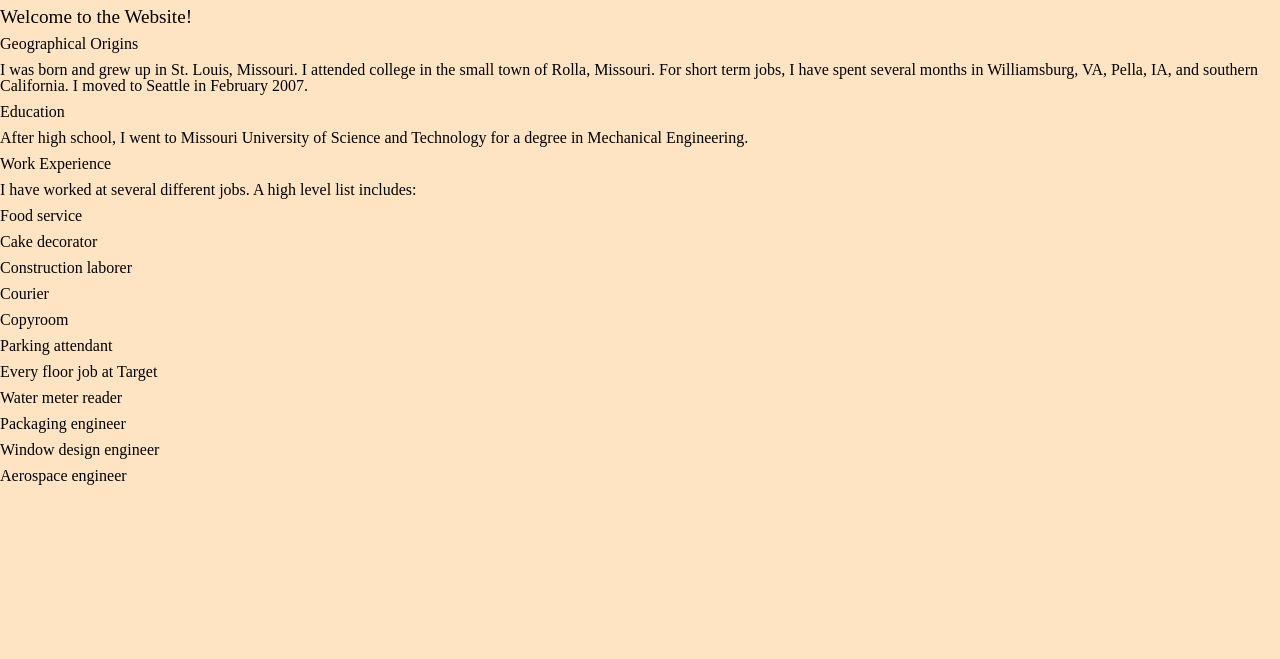
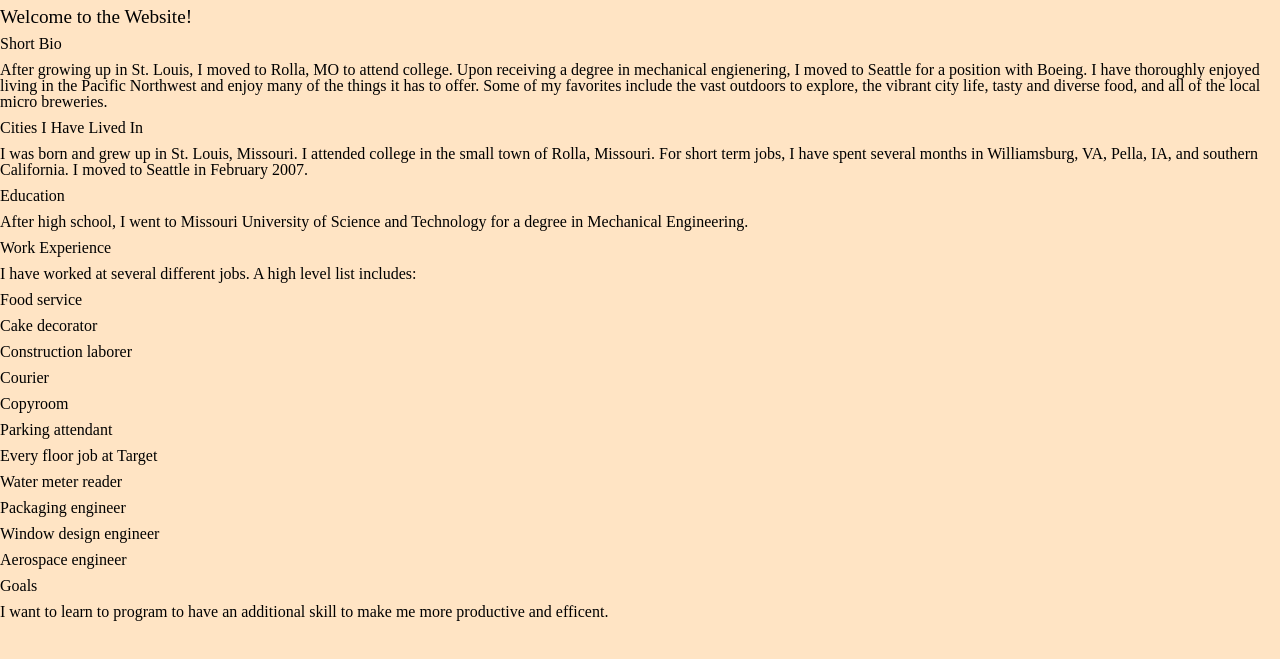
Before and after one commit to paul-leonard/about_me, a plain HTML site: page index.html in a window 1280 px wide. Shown: the part 37-696 px from the top of the page. Drawn offline with Linux system fonts and the light colour scheme.

Commit message:
Added additional informational content to the page.

```diff
--- a/index.html
+++ b/index.html
@@ -11,7 +11,10 @@
     <h1>About Paul Leonard</h1>
     <h2>Welcome to the Website!</h2>
 
-    <h3>Geographical Origins</h3>
+    <h3>Short Bio</h3>
+    <p>After growing up in St. Louis, I moved to Rolla, MO to attend college.  Upon receiving a degree in mechanical engienering, I moved to Seattle for a position with Boeing.  I have thoroughly enjoyed living in the Pacific Northwest and enjoy many of the things it has to offer.  Some of my favorites include the vast outdoors to explore, the vibrant city life, tasty and diverse food, and all of the local micro breweries.</p>
+
+    <h3>Cities I Have Lived In</h3>
     <p>I was born and grew up in St. Louis, Missouri.  I attended college in the small town of Rolla, Missouri.  For short term jobs, I have spent several months in Williamsburg, VA, Pella, IA, and southern California.  I moved to Seattle in February 2007.</p>
 
     <h3>Education</h3>
@@ -33,6 +36,9 @@
       <li>Aerospace engineer</li>
     </ul>
 
+    <h3>Goals</h3>
+    <p>I want to learn to program to have an additional skill to make me more productive and efficent.</p>
+
     <script src="js/app.js"></script>
 
   </body>
```
